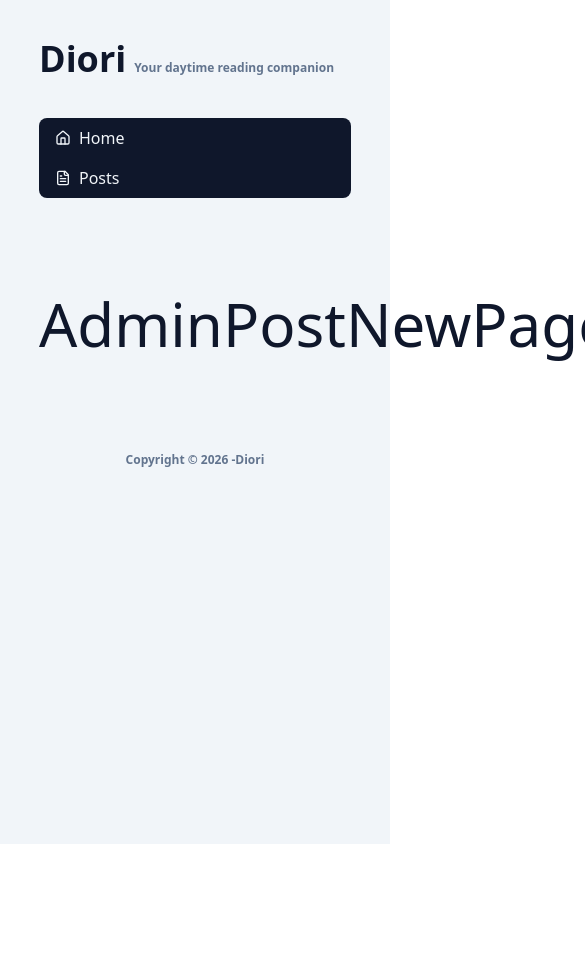
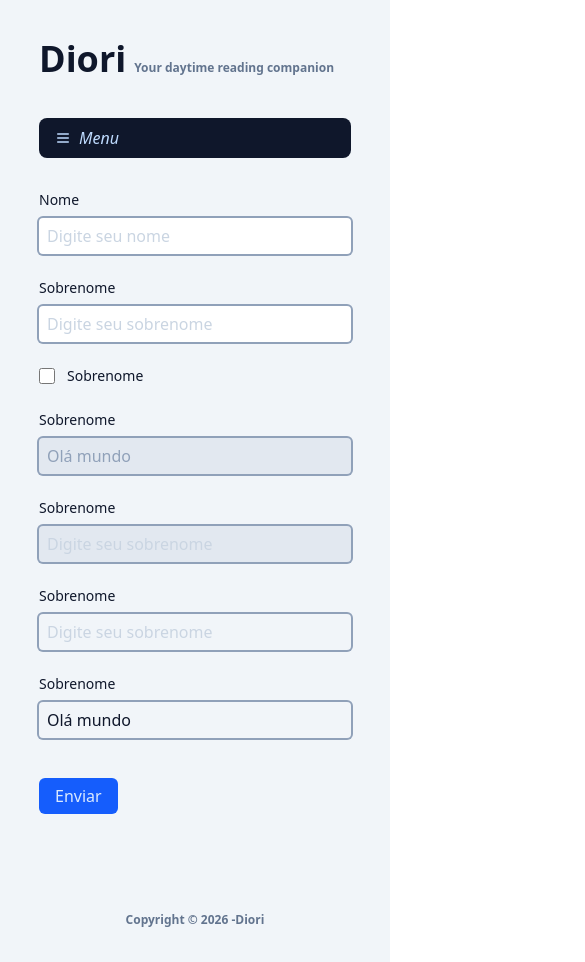
Before and after one commit to guilhermehfr/diori, a Next.js app: page /admin/post/new in a window 390 px wide. Shown: the top 962 px of the page, 585 px wide, since content can reach past the window. Before the commit the page ends 844 px from the top, so only its background shows below. Built offline with nearby package versions, Linux system fonts and the light colour scheme.

Commit message:
feat: Admin UI enhancements (post form & navigation)

```diff
--- a/src/app/admin/post/new/page.tsx
+++ b/src/app/admin/post/new/page.tsx
@@ -1,5 +1,49 @@
+import { Button } from "@/src/components/Button";
+import { InputCheckbox } from "@/src/components/InputCheckbox";
+import { InputText } from "@/src/components/InputText";
+
 export const dynamic = "force-dynamic";
 
 export default async function AdminPostNewPage() {
-  return <div className="py-16 text-6xl">AdminPostNewPage</div>;
+  return (
+    <form action="" className="mb-16">
+      <div className="flex flex-col gap-6">
+        <InputText
+          labelText="Nome"
+          placeholder="Digite seu nome"
+          type="password"
+        />
+        <InputText labelText="Sobrenome" placeholder="Digite seu sobrenome" />
+
+        <InputCheckbox labelText="Sobrenome" />
+
+        <InputText
+          disabled
+          labelText="Sobrenome"
+          placeholder="Digite seu sobrenome"
+          defaultValue="Olá mundo"
+        />
+        <InputText
+          disabled
+          labelText="Sobrenome"
+          placeholder="Digite seu sobrenome"
+        />
+        <InputText
+          labelText="Sobrenome"
+          placeholder="Digite seu sobrenome"
+          readOnly
+        />
+        <InputText
+          labelText="Sobrenome"
+          placeholder="Digite seu sobrenome"
+          defaultValue="Olá mundo"
+          readOnly
+        />
+
+        <div className="mt-4">
+          <Button type="submit">Enviar</Button>
+        </div>
+      </div>
+    </form>
+  );
 }
--- a/src/components/admin/MenuAdmin/index.tsx
+++ b/src/components/admin/MenuAdmin/index.tsx
@@ -1,33 +1,80 @@
+"use client";
+
+import clsx from "clsx";
+import {
+  CircleXIcon,
+  FileTextIcon,
+  HouseIcon,
+  MenuIcon,
+  PlusIcon,
+} from "lucide-react";
 import Link from "next/link";
-import { FileTextIcon, HouseIcon } from "lucide-react";
-import { clsx } from "clsx";
+import { usePathname } from "next/navigation";
+import { useEffect, useState } from "react";
 
 export function MenuAdmin() {
+  const [isOpen, setIsOpen] = useState(false);
+  const pathname = usePathname();
+
+  useEffect(() => {
+    setIsOpen(false);
+  }, [pathname]);
+
   const navClasses = clsx(
     "bg-slate-900 text-slate-100 rounded-lg",
     "flex flex-col  mb-8",
     "sm:flex-row sm:flex-wrap",
-    // 'h-10',
-    // 'overflow-hidden',
+    !isOpen && "h-10",
+    !isOpen && "overflow-hidden",
+    "sm:overflow-visible sm:h-auto",
   );
   const linkClasses = clsx(
     "[&>svg]:w-[16px] [&>svg]:h-[16px] px-4",
-    "flex items-center justify-start gap-2",
+    "flex items-center justify-start gap-2 cursor-pointer",
     "transition hover:bg-slate-800 rounded-lg",
     "h-10",
     "shrink-0",
   );
+  const openCloseBtnClasses = clsx(
+    linkClasses,
+    "text-blue-200 italic",
+    "sm:hidden",
+  );
 
   return (
     <nav className={navClasses}>
-      <a href="/" target="_blank" className={linkClasses}>
+      <button
+        onClick={() => setIsOpen((s) => !s)}
+        className={openCloseBtnClasses}
+      >
+        {!isOpen && (
+          <>
+            <MenuIcon />
+            Menu
+          </>
+        )}
+
+        {isOpen && (
+          <>
+            <CircleXIcon />
+            Fechar
+          </>
+        )}
+      </button>
+
+      <a className={linkClasses} href="/" target="_blank">
         <HouseIcon />
         Home
       </a>
 
-      <Link href="/admin/posts" className={linkClasses}>
+      <Link className={linkClasses} href="/admin/post">
         <FileTextIcon />
         Posts
+      </Link>
+
+      <Link className={linkClasses} href="/admin/post/new">
+        <PlusIcon />
+        Criar post
       </Link>
     </nav>
   );
```
